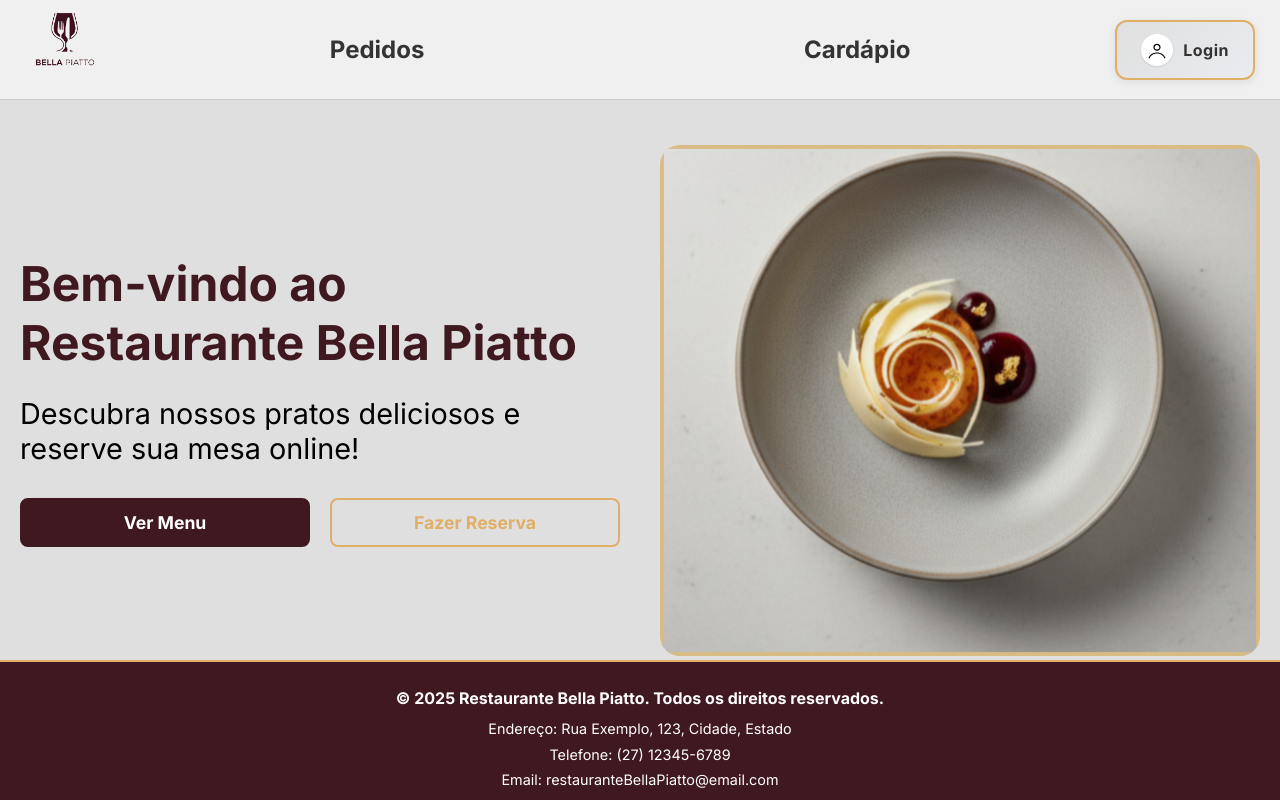
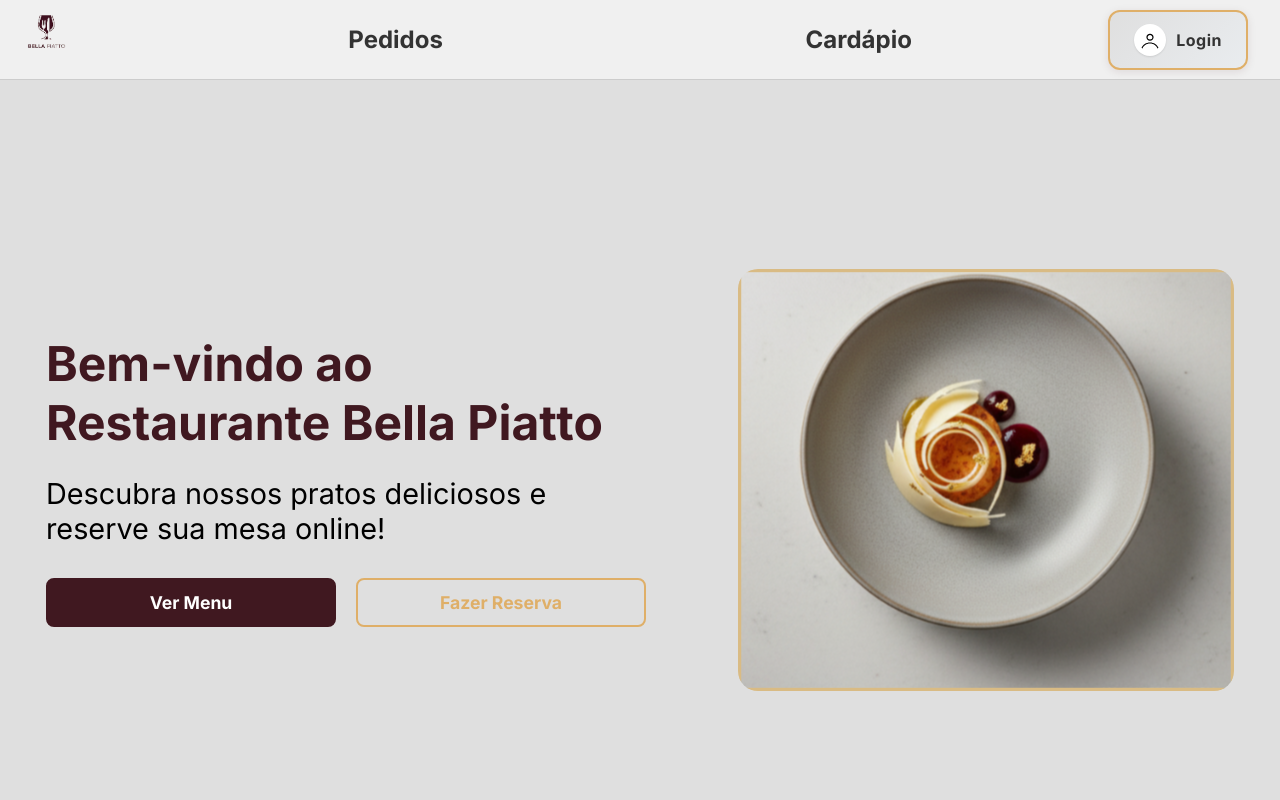
Before and after one commit to POO2T/Restaurante, an Angular app in the folder Front-End_Restaurante/: page / in a window 1280 px wide. Built offline with nearby package versions, Linux system fonts and the light colour scheme.

Commit message:
style: Ajustando tamanho dos conteúdos para mostragem de tudo na tela

```diff
--- a/Front-End_Restaurante/src/app/app.css
+++ b/Front-End_Restaurante/src/app/app.css
@@ -23,13 +23,19 @@ app-header {
   display: flex;
   flex-direction: column;
   width: 100vw;
+  /* Allow children to shrink and enable scroll inside the main content area when necessary */
+  min-height: 0;
+  overflow: auto;
 }
 
 /*
 *   Garantir que o conteúdo das páginas possa usar toda a altura disponível
+*   e que elementos internos possam rolar sem forçar overflow no body.
 */
 .main-content > * {
   flex: 1;
+  min-height: 0; /* important for flex children to allow scrolling */
+  overflow: auto;
 }
 
 /*
@@ -37,6 +43,4 @@ app-header {
 */
 app-footer {
   flex-shrink: 0;
-  margin-top: auto;
-  width: 100vw;
 }
--- a/Front-End_Restaurante/src/app/layout/footer/footer.css
+++ b/Front-End_Restaurante/src/app/layout/footer/footer.css
@@ -3,10 +3,9 @@
     border-top: 2px solid var(--secondary-color);
     text-align: center;
     padding: 20px 0;
-    max-height: 140px;
     width: 100%;
     color: #ffffff;
-    margin-top: auto;
+    box-sizing: border-box;
 }
 
 .footer-content {
--- a/Front-End_Restaurante/src/app/layout/header/header.css
+++ b/Front-End_Restaurante/src/app/layout/header/header.css
@@ -3,40 +3,44 @@
 */
 .main-header {
     display: flex;
+    height: 80px;
     width: 100%;
-    height: 100px;
     justify-content: space-between;
     align-items: center;
     gap: 10px;
-    padding: 5px;
+    padding: 8px 12px;
     background-color: #f0f0f0;
     border-bottom: 1px solid #ccc;
+    box-sizing: border-box;
 }
 
 /*
 *   Estilos de logo (Início)
 */
 .logo {
-    width: 120px;
-    height: 100%;
+    width: 140px;
+    /* constrain logo height so header doesn't grow unexpectedly */
+    height: 56px;
     flex-shrink: 0;
     border-radius: 12px;
     overflow: hidden;
+    display: flex;
+    align-items: center;
 }
 
 .logo:hover img {
-    transform: scale(1.15);
+    transform: scale(1.3);
+    translate: 0 8px;
 }
 
 .logo img {
     width: 100%;
-    height: 100%;
+    height: auto;
+    max-height: 56px;
     object-fit: contain;
     cursor: pointer;
-    transition: transform 0.3s ease;
+    transition: all 0.3s ease;
 }
-
-
 /*
 *   Estilos de logo (Fim)
 */
--- a/Front-End_Restaurante/src/app/pages/home/home.css
+++ b/Front-End_Restaurante/src/app/pages/home/home.css
@@ -10,14 +10,13 @@
 .home {
     display: flex;
     flex-direction: row;
-    justify-content: space-between;
+    justify-content: space-around;
     align-items: center;
     gap: 40px;
 
     width: 100%;
     height: 100vh;
-    height: calc(100vh - 140px - 140px); /* Ajuste para considerar a altura do footer/header */
-
+    min-height: 0;
     margin: 0 auto;
     padding: 40px 20px;
     box-sizing: border-box;
@@ -105,7 +104,7 @@
     display: flex;
     justify-content: center;
     align-items: center;
-    max-width: 50%;
+    max-width: 40%;
     flex: 1;
 }
 
@@ -140,7 +139,7 @@
     .home {
         flex-direction: column;
         align-items: center;
-        justify-content: flex-start;
+        justify-content: center;
         padding: 30px 16px;
         text-align: center;
         gap: 24px;
```
